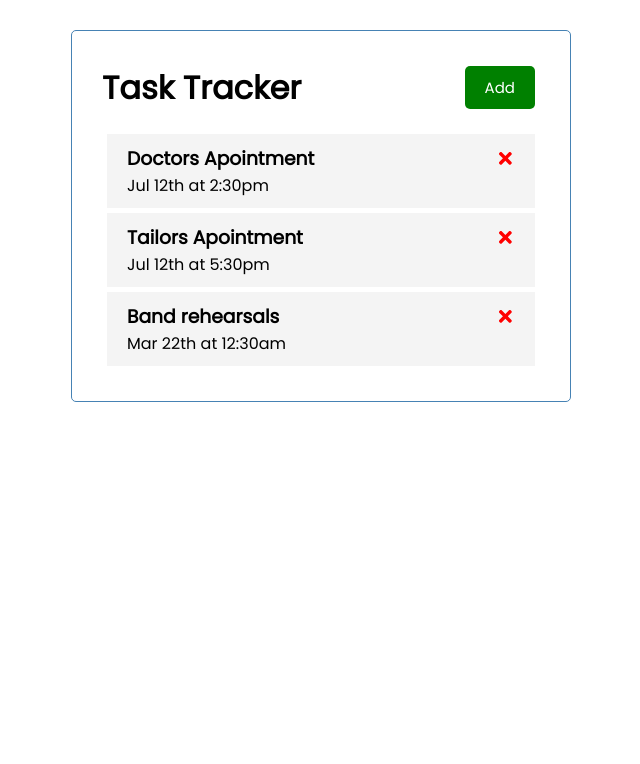
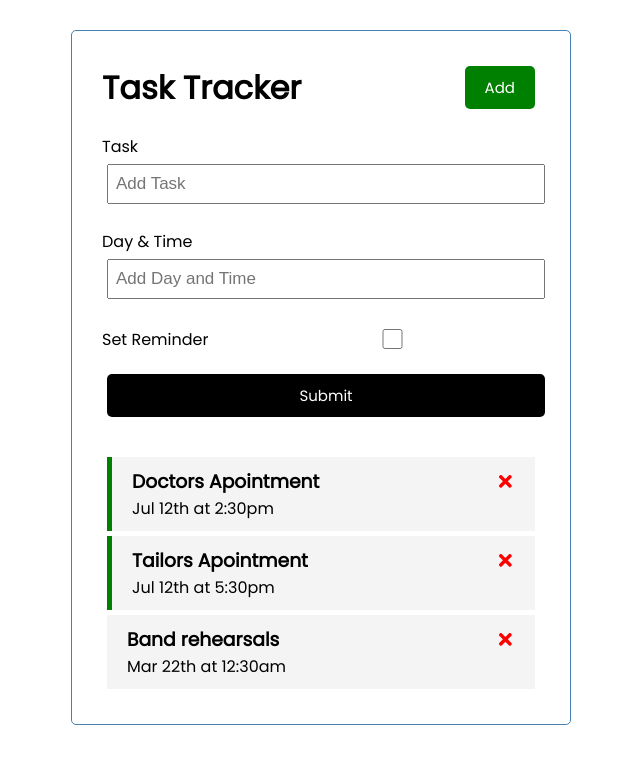
Before and after one commit to mo-renike/task-tracker, a React (Create React App) app: page / in a window 1280 px wide. Shown: the top 764 px of the page, without its empty margins (319-959 px from the left). Built offline with nearby package versions, Linux system fonts and the light colour scheme.

Commit message:
added  task form

```diff
--- a/src/App.js
+++ b/src/App.js
@@ -1,6 +1,7 @@
 import { useState } from "react";
 import Header from "./components/Header";
 import Tasks from "./components/Tasks";
+import AddTask from "./components/AddTask";
 
 function App() {
   const [tasks, setTasks] = useState([
@@ -24,6 +25,12 @@
     },
   ]);
 
+  //add task
+  const addTask = (task) =>{
+
+    console.log(task);
+  }
+
   //delete Task
 
   const deleteTask = (id) => {
@@ -42,6 +49,7 @@
   return (
     <div className="container">
       <Header />
+      <AddTask onAdd={addTask} />
       {tasks.length > 0 ? (
         <Tasks tasks={tasks} onDelete={deleteTask} onToggle={toggleReminder} />
       ) : (
--- /dev/null
+++ b/src/components/AddTask.js
@@ -0,0 +1,63 @@
+import { useState } from "react";
+
+const AddTask = (onAdd) => {
+  const { text, setText } = useState("");
+  const { day, setDay } = useState("");
+  const { reminder, setReminder } = useState("false");
+
+  const onSubmit = (e) => {
+    e.preventDefault();
+    if (!text) {
+      alert("Please add TAsk");
+      return;
+    }
+    onAdd({ text, day, reminder });
+    setText("");
+    setDay("");
+    setReminder(false);
+  };
+
+  return (
+    <form className="add-form" onSubmit={onSubmit}>
+      <div className="form-control">
+        <label>Task</label>
+        <input
+          type="text"
+          placeholder="Add Task"
+          value={text}
+          onChange={(e) => {
+            setText(e.target.value);
+          }}
+        />
+      </div>
+
+      <div className="form-control">
+        <label>Day & Time</label>
+        <input
+          type="text"
+          placeholder="Add Day and Time"
+          value={day}
+          onChange={(e) => {
+            setDay(e.target.value);
+          }}
+        />
+      </div>
+
+      <div className="form-control form-control-check">
+        <label>Set Reminder</label>
+        <input type="checkbox" checked={reminder}/>
+      </div>
+      <input
+        type="submit"
+        value="Save Task"
+        className="btn btn-block"
+        value= {reminder}
+        onChange={(e) => {
+          setText(e.currentTarget.checked);
+        }}
+      />
+    </form>
+  );
+};
+
+export default AddTask;
--- a/src/components/Task.js
+++ b/src/components/Task.js
@@ -3,7 +3,7 @@
 
 const Task = ({ task, onDelete, onToggle }) => {
   return (
-    <div className="task" onDoubleClick={ () => onToggle(task.id)}>
+    <div className={`task  ${task.reminder ? 'reminder' : ''}`} onDoubleClick={ () => onToggle(task.id)}>
       <h3>
         {task.Text}
         <FaTimes
```
